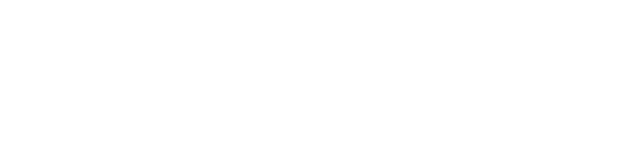
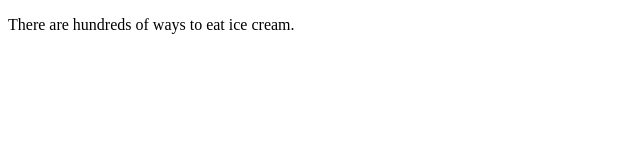
Before and after one commit to lilybrisby/hackathon, a plain HTML site: page index.html in a window 1280 px wide. Shown: the whole page, without its empty margins (0-640 px from the left). Drawn offline with Linux system fonts and the light colour scheme.

Commit message:
added paragraph

```diff
--- a/index.html
+++ b/index.html
@@ -4,6 +4,6 @@
     <title>How to Eat Ice Cream</title>
   </head>
   <body>
-
+<p> There are hundreds of ways to eat ice cream. </p>
   </body>
 </html>
```
